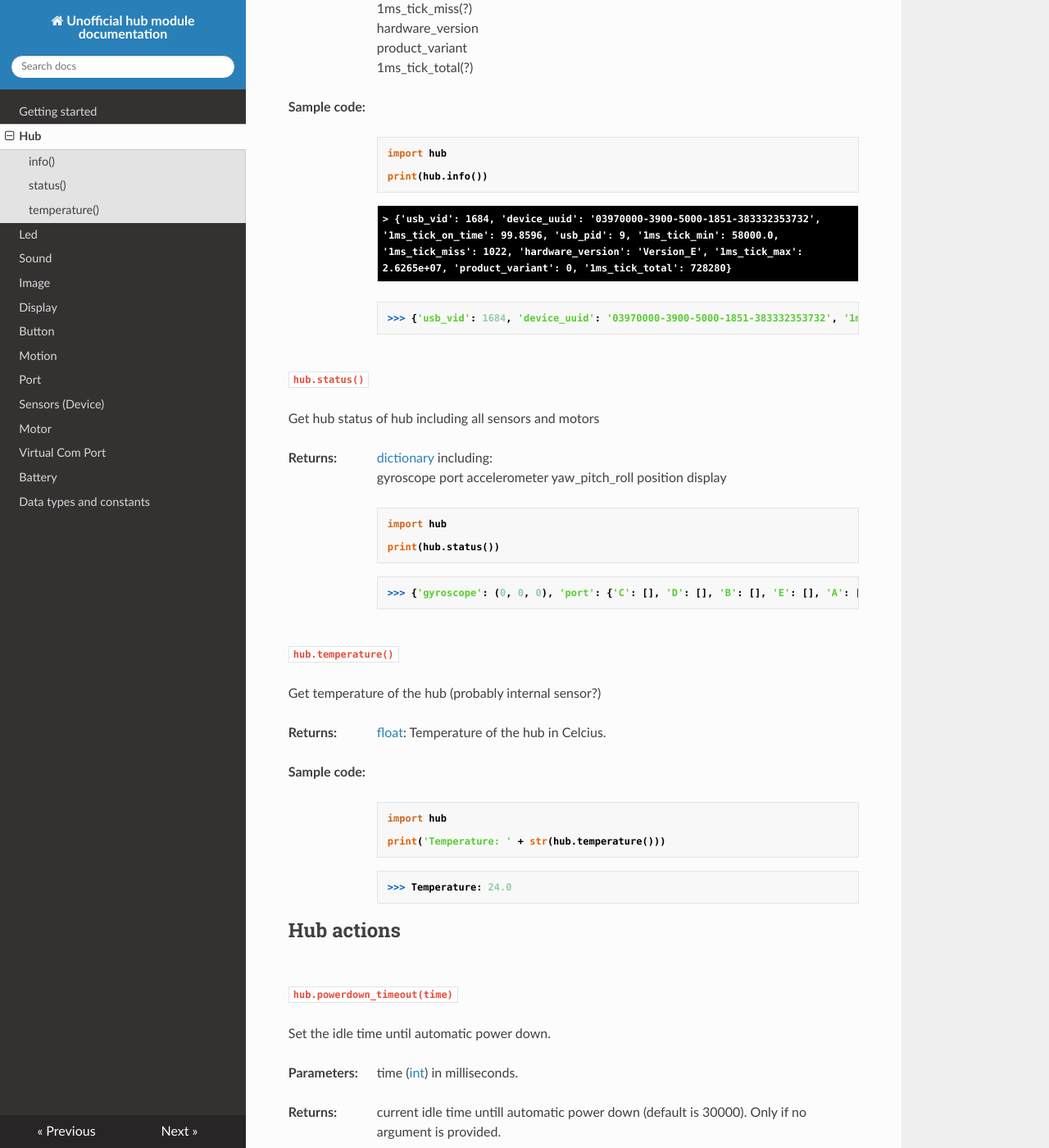
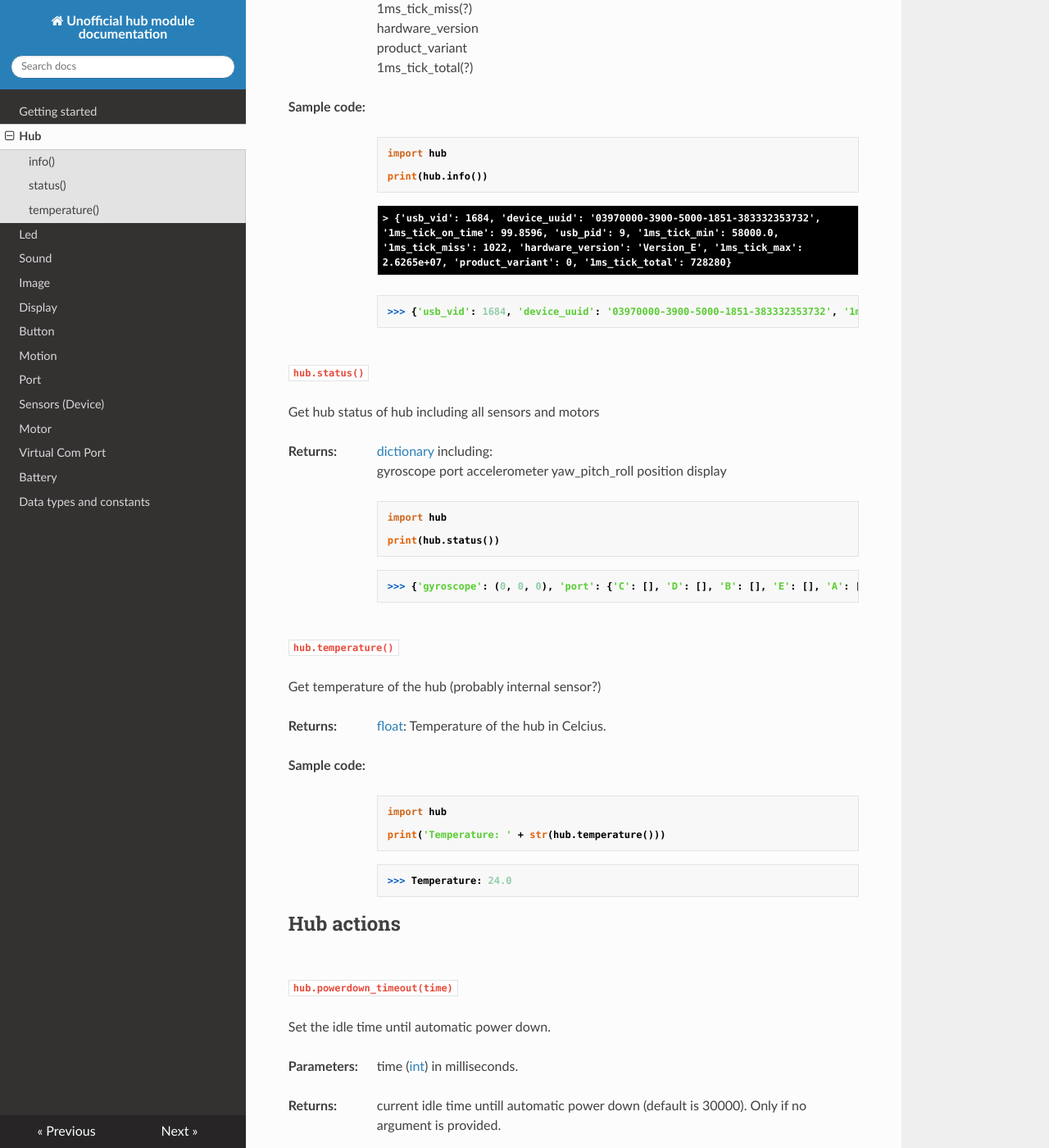
Before and after one commit to NStrijbosch/hub-module-notes, an MkDocs documentation site: the page built from docs/hub.md, in a window 1280 px wide and 1400 px high, scrolled down 423 px. Shown: the whole window at 82% size. Built offline with MkDocs 1.6.1, drawn with Linux system fonts in a browser that asks for light colours; nearby versions of some CDN libraries.

Commit message:
Update custom.css

```diff
--- a/docs/custom.css
+++ b/docs/custom.css
@@ -21,7 +21,7 @@ span.c {
     border-top: none;
     margin-left: 108px;
     font-size: 12px;
-    line-height: 20px;
+    line-height: 18px;
     font-style: normal;
 }
 
```
